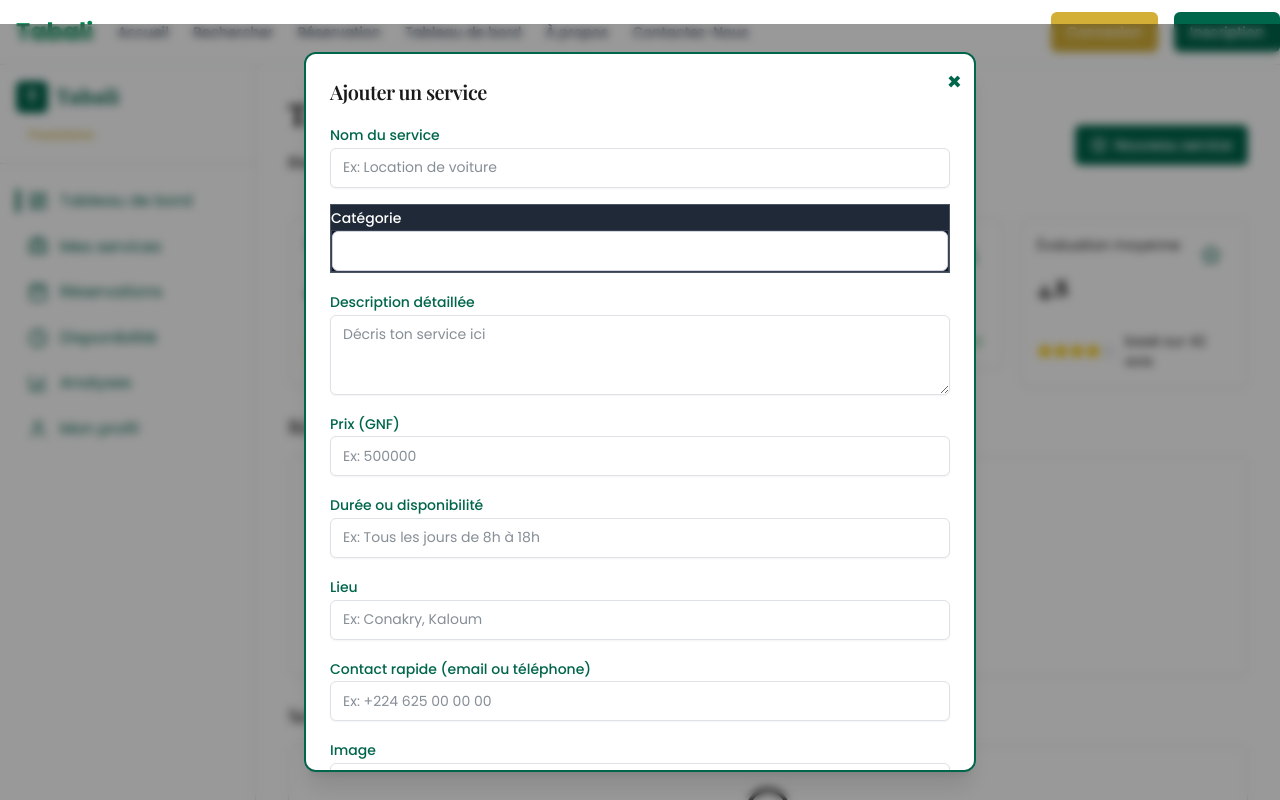
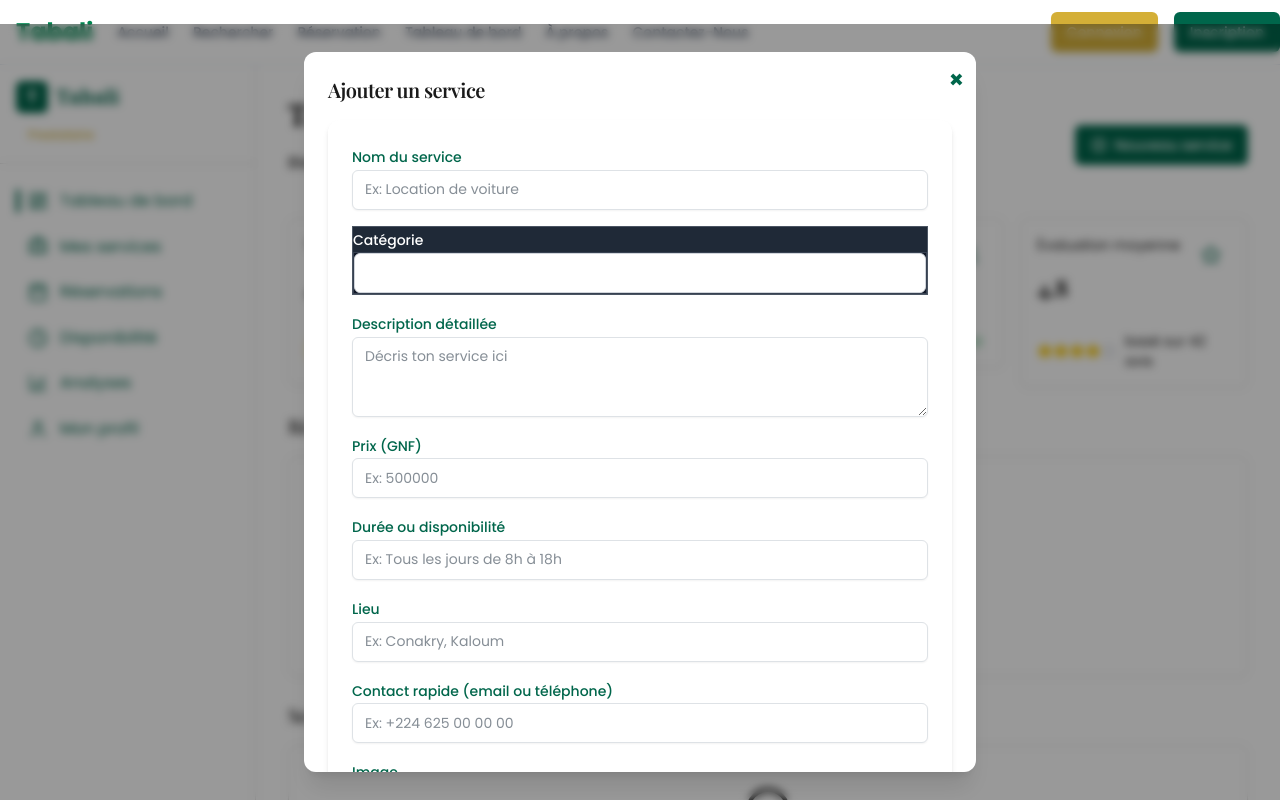
Before and after one commit to Jeanos2004/tabali, a Next.js app: page /dashboard-provider in a window 1280 px wide. Both pictures are taken after a click on the button "Nouveau service". Shown: the top 800 px of the page. Built offline with nearby package versions, Linux system fonts and the light colour scheme.

Commit message:
Ajout du formulaire de creation de service sur fond blanc

```diff
--- a/src/app/(routes)/dashboard-provider/AddServiceForm.tsx
+++ b/src/app/(routes)/dashboard-provider/AddServiceForm.tsx
@@ -50,7 +50,7 @@ export default function AddServiceForm() {
   };
 
   return (
-    <form onSubmit={handleSubmit} className="space-y-4 text-tabali-text">
+    <form onSubmit={handleSubmit} className="space-y-4 text-tabali-text bg-white p-6 rounded-xl shadow-md">
       <div>
         <Label htmlFor="name" className="text-tabali-primary">Nom du service</Label>
         <Input
@@ -62,7 +62,7 @@ export default function AddServiceForm() {
         />
       </div>
 
-      <div className="bg-gray-800 text-white border border-gray-600">
+      <div className="bg-gray-800 text-yellow border border-gray-600">
         <Label htmlFor="category" className="text-white">Catégorie</Label>
 
        <div className="bg-gray-900 text-white border border-gray-700">
--- a/src/components/ui/dialog.tsx
+++ b/src/components/ui/dialog.tsx
@@ -13,7 +13,7 @@ export function Dialog({ isOpen, onClose, children }: DialogProps) {
 
   return (
     <div className="fixed inset-0 z-50 flex items-center justify-center bg-black/40 backdrop-blur-sm">
-      <div className="bg-white dark:bg-gray-900 rounded-xl shadow-xl max-w-2xl w-full p-6 relative border-2 border-tabali-primary max-h-[90vh] overflow-y-auto">
+      <div className="bg-white rounded-xl shadow-xl max-w-2xl w-full p-6 relative max-h-[90vh] overflow-y-auto">
         <button
           onClick={onClose}
           className="absolute top-3 right-3 text-tabali-primary hover:text-yellow-500 transition-all text-2xl font-bold"
```
